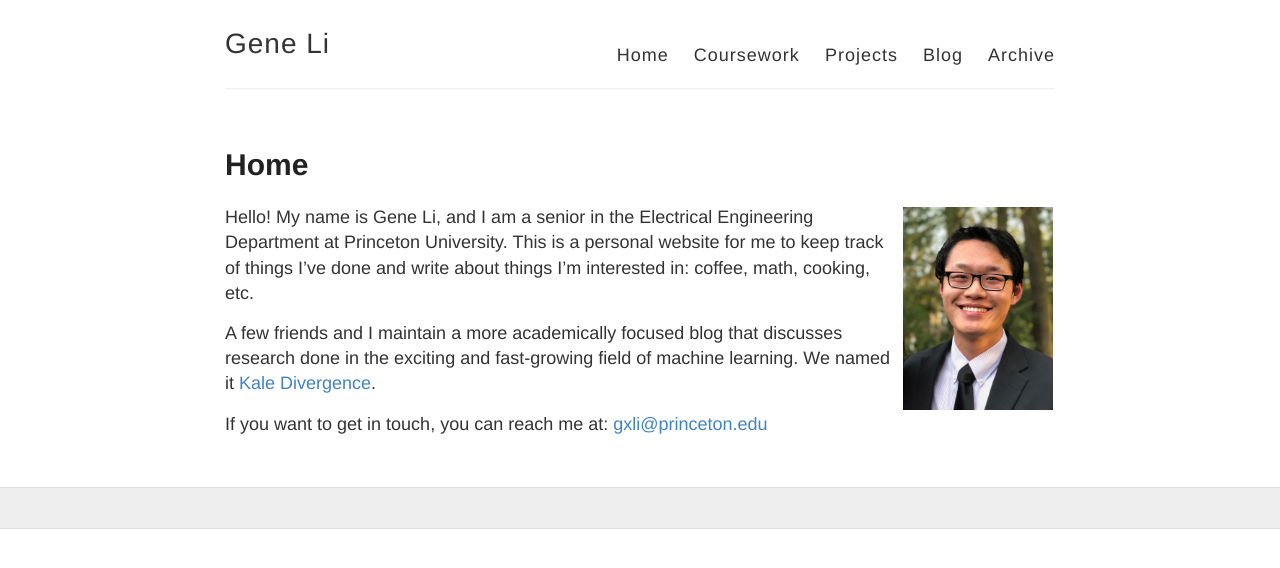
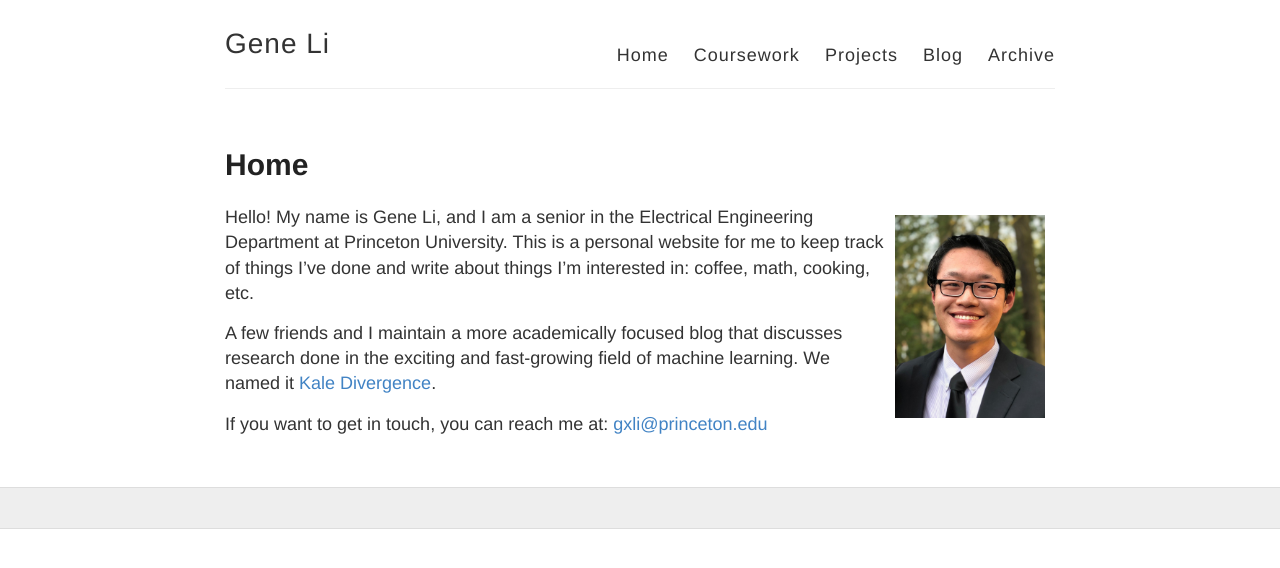
Before and after one commit to houcharlie/GXLI97.github.io, a Jekyll site: the page built from index.md, in a window 1280 px wide. Shown: the top 568 px of the page. Built offline with Jekyll 4.4.1, drawn with Linux system fonts in a browser that asks for light colours.

Commit message:
Update index.md

```diff
--- a/index.md
+++ b/index.md
@@ -3,7 +3,7 @@
 title: Home
 ---
 
-<img style="float:right;margin:2px 2px 2px 5px;" src="{{site.url}}/images/picme.jpg" width="150" alt="gene">
+<img style="float:right;margin:10px 10px 10px 10px;" src="{{site.url}}/images/picme.jpg" width="150" alt="gene">
 
 Hello! My name is Gene Li, and I am a senior in the Electrical Engineering Department at Princeton University. This is a personal website for me to keep track of things I've done and write about things I'm interested in: coffee, math, cooking, etc.
 
```
